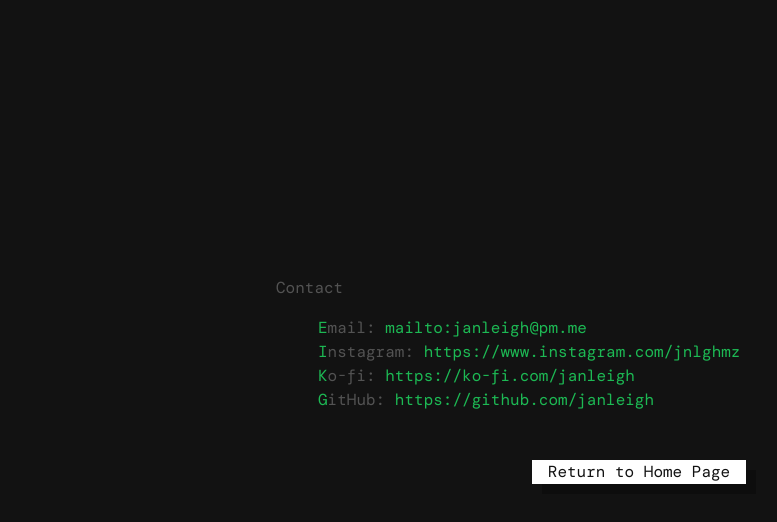
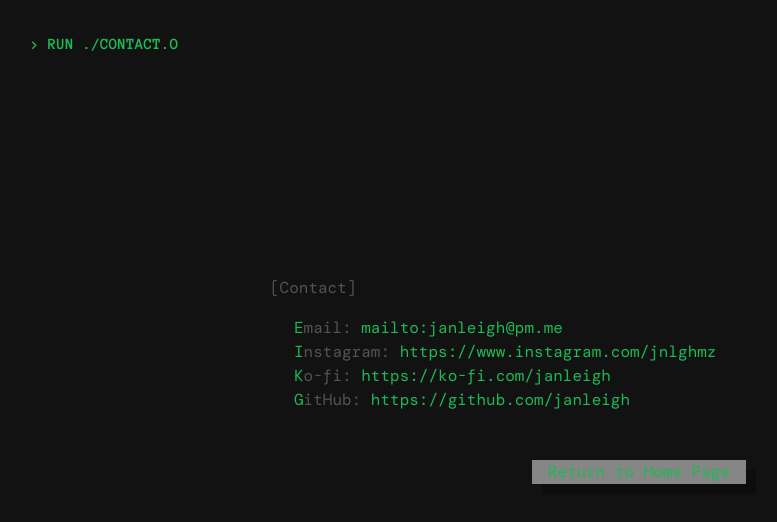
Before and after one commit to janleigh/janleigh.github.io, a React (Vite) app: page /#/contact in a window 1280 px wide. Shown: the top 522 px of the page, without its empty margins (1-778 px from the left). Built offline with nearby package versions, Linux system fonts and the light colour scheme; a web font is replaced by a local one.

Commit message:
chore: more refactors

```diff
--- a/src/app/Footer.tsx
+++ b/src/app/Footer.tsx
@@ -6,6 +6,7 @@ function Footer() {
 					<span>
 						Powered using <a href="https://reactjs.org">React</a>, <a href="https://vitejs.dev/">Vite</a>,
 						and <a href="https://bulma.io">Bulma</a>. Copyright © 2023 Jan Leigh Muñoz. All Rights Reserved.
+						<span className="blink">_</span>
 					</span>
 				</div>
 			</div>
--- a/src/app/Header.tsx
+++ b/src/app/Header.tsx
@@ -1,9 +1,24 @@
+import { useLocation } from "react-router-dom";
+
 function Header() {
+	let location = "";
+	switch (useLocation().pathname) {
+		case "/":
+			location = "home";
+			break;
+		case "/contact":
+			location = "contact";
+			break;
+		default:
+			location = "404";
+			break;
+	}
+
 	return (
 		<div>
 			<div className="terminal is-accent">
 				<div className="prompt">
-					<span>RUN ./portfolio.o</span>
+					<span>RUN ./{location}.o</span>
 				</div>
 			</div>
 		</div>
--- a/src/app/contact/Contact.tsx
+++ b/src/app/contact/Contact.tsx
@@ -5,8 +5,8 @@ function Contact() {
 				<div className="columns">
 					<div className="column is-three-fifths is-centered tui-window">
 						<fieldset className="tui-fieldset tui-border-solid">
-							<legend className="center">Contact</legend>
-							<div className="is-flex is-align-content-center" style={{ margin: "1rem 3rem" }}>
+							<legend className="center">[Contact]</legend>
+							<div className="is-flex is-align-content-center" style={{ margin: "1rem 1.5rem" }}>
 								<p>
 									<span className="is-accent main-font">E</span>mail:{" "}
 									<a href="mailto:janleigh@pm.me">mailto:janleigh@pm.me</a>
@@ -21,7 +21,7 @@ function Contact() {
 									<a href="https://github.com/janleigh">https://github.com/janleigh</a>
 								</p>
 							</div>
-							<div className="is-flex is-justify-content-center" style={{ padding: "2rem 3rem 2.5rem" }}>
+							<div className="is-flex is-justify-content-center" style={{ padding: "2rem .5rem 2.5rem" }}>
 								<a href="/" className="tui-button active-button">
 									Return to Home Page
 								</a>
--- a/src/app/home/AboutMe.tsx
+++ b/src/app/home/AboutMe.tsx
@@ -3,7 +3,7 @@ function AboutMe() {
 		<div>
 			<div className="column tui-window" id="about">
 				<fieldset className="tui-fieldset tui-border-solid">
-					<legend className="center">About Me</legend>
+					<legend className="center">[About Me]</legend>
 					<div className="is-flex">
 						<div className="columns is mobile" style={{ margin: "0.5rem" }}>
 							<div className="column is-one-quarter">
@@ -27,7 +27,9 @@ function AboutMe() {
 									, and <span className="is-accent">C</span>. I am also familiar with a variety of web
 									development frameworks and tools such as <span className="is-accent">React</span>,{" "}
 									<span className="is-accent">Next.js</span>, and{" "}
-									<span className="is-accent">Vite</span>.
+									<span className="is-accent">Vite</span> and database management systems such as{" "}
+									<span className="is-accent">MongoDB</span> and{" "}
+									<span className="is-accent">Prisma</span>.
 								</p>
 							</div>
 						</div>
--- a/src/app/home/Navbar.tsx
+++ b/src/app/home/Navbar.tsx
@@ -2,13 +2,13 @@ function Navbar() {
 	return (
 		<div className="column is-full tui-window">
 			<fieldset className="tui-fieldset tui-border-solid">
-				<legend className="center">Navbar</legend>
+				<legend className="center">[Navbar]</legend>
 				<div className="is-flex is-align-content-end" id="navbar-menu">
 					<div className="navbar-end">
 						<a className="navbar-item" href="/">
 							<span className="is-accent">h</span>ome.
 						</a>
-						<a className="navbar-item" href="https://github.com/janleigh?tab=repositories&type=source">
+						<a className="navbar-item" href="#/projects">
 							<span className="is-accent">p</span>rojects.
 						</a>
 						<a className="navbar-item" href="#/contact">
--- a/src/main.tsx
+++ b/src/main.tsx
@@ -2,8 +2,8 @@ import ReactDOM from "react-dom";
 import { HashRouter as Router, Route, Routes } from "react-router-dom";
 
 import App from "./pages/App";
-import Contact from "./app/contact/Contact";
-import NotFound from "./app/NotFound";
+import Contact from "./pages/Contact";
+import NotFound from "./pages/NotFound";
 
 import "animate.css";
 import "tuicss";
--- /dev/null
+++ b/src/pages/Contact.tsx
@@ -0,0 +1,15 @@
+import Header from "../app/Header";
+import Contact from "../app/contact/Contact";
+
+export function App() {
+	return (
+		<>
+			<section className="section is-small animate__animated animate__fadeIn">
+				<Header />
+				<Contact />
+			</section>
+		</>
+	);
+}
+
+export default App;
--- a/src/app/NotFound.tsx
+++ b/src/pages/NotFound.tsx
@@ -1,18 +1,21 @@
+import Header from "../app/Header";
+
 function NotFound() {
 	return (
 		<>
 			<section className="section is-small animate__animated animate__fadeIn" id="not-found">
+				<Header />
 				<div className="columns">
 					<div className="column is-three-fifths is-centered tui-window">
 						<fieldset className="tui-fieldset tui-border-solid">
-							<legend className="center">Error</legend>
+							<legend className="center">[Error]</legend>
 							<div className="is-flex is-align-content-center">
 								<p>
 									It seems that you have stumbled upon a page that does not exist. Do you want to go
 									back to the <span className="is-accent main-font">home page</span>?
 								</p>
 							</div>
-							<div className="is-flex is-justify-content-center" style={{ padding: "3rem" }}>
+							<div className="is-flex is-justify-content-center" style={{ padding: "3rem 0rem" }}>
 								<a href="/" className="tui-button active-button">
 									Yes
 								</a>
--- /dev/null
+++ b/src/styles/_animations.scss
@@ -0,0 +1,11 @@
+@keyframes blink {
+	0% {
+		opacity: 0;
+	}
+	50% {
+		opacity: 1;
+	}
+	100% {
+		opacity: 0;
+	}
+}
--- a/src/styles/_app.scss
+++ b/src/styles/_app.scss
@@ -22,12 +22,12 @@
 }
 
 .active-button {
-	background-color: $foreground-color !important;
-	color: $background-color !important;
+	background-color: lighten($color: $border-inactive, $amount: 20%) !important;
+	// color: $background-color !important;
 }
 
 .disabled-button {
-	background-color: $border-inactive !important;
+	background-color: darken($color: $border-inactive, $amount: 10%) !important;
 }
 
 .terminal {
@@ -47,6 +47,10 @@
 	}
 }
 
+.blink {
+	animation: blink 1s infinite;
+}
+
 #about {
 	&:active,
 	&:hover,
--- a/src/styles/_overrides.scss
+++ b/src/styles/_overrides.scss
@@ -50,10 +50,6 @@ a {
 }
 
 .tui-fieldset {
-	legend {
-		padding: 0px 6px;
-	}
-
 	&:hover,
 	&:active,
 	&:focus {
@@ -76,7 +72,7 @@ a {
 	font-family: $font-main !important;
 	box-shadow: 10px 10px darken($color: #1a1a1a, $amount: 5%) !important;
 	padding: 0rem 1rem;
-	margin: 0rem 3rem;
+	margin: 0rem 2.5rem;
 
 	&:active {
 		background-color: inherit !important;
--- a/src/styles/index.scss
+++ b/src/styles/index.scss
@@ -1,3 +1,4 @@
 @charset "UTF-8";
 @import "./overrides.scss";
+@import "./animations";
 @import "./app.scss";
```
Also changed, not shown: public/term.png (deleted).
